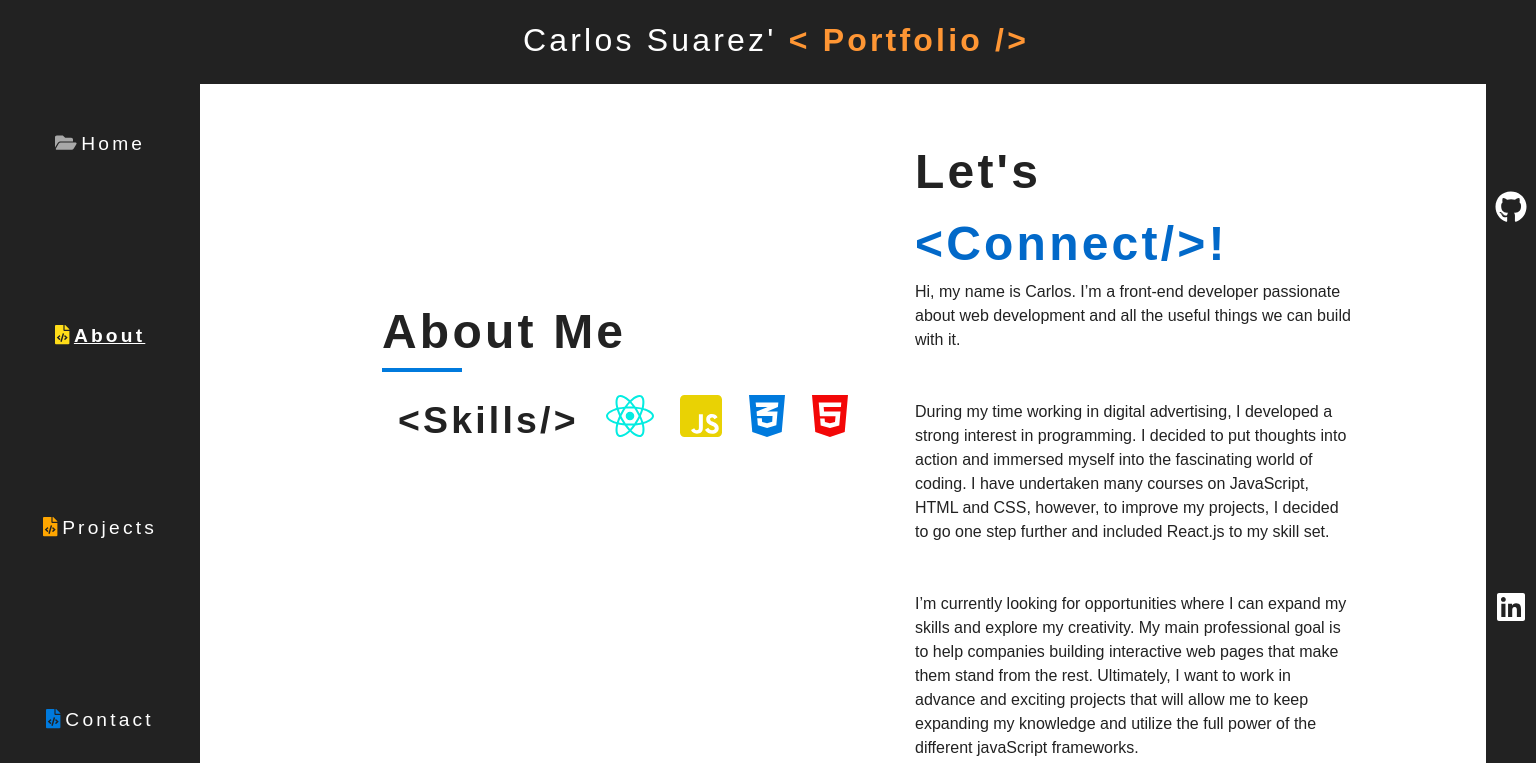
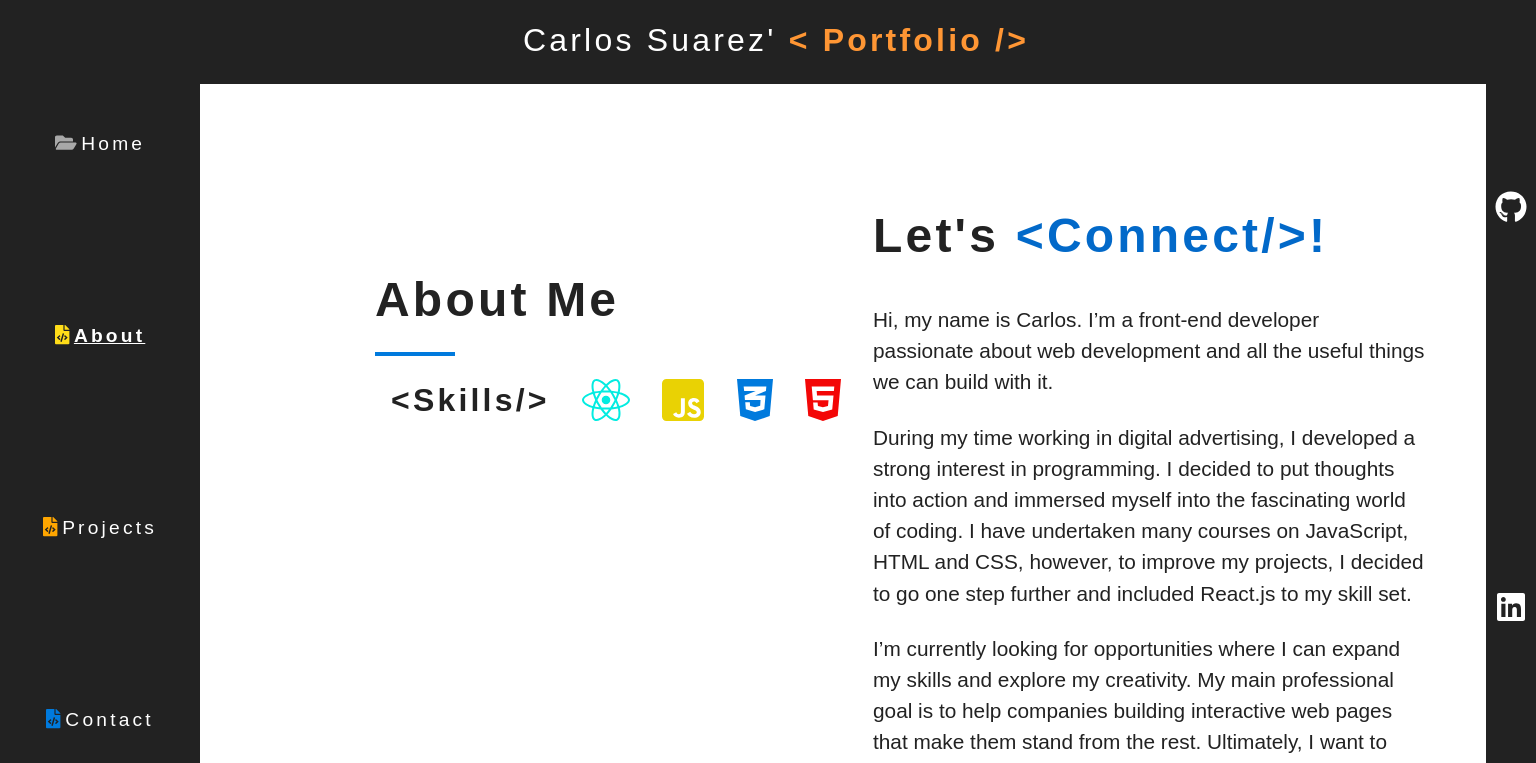
Before and after one commit to CarlosSuarezJS20/My-Portfolio-Page-React.Version, a React (Create React App) app: page /about in a window 1536 px wide. Shown: the top 763 px of the page. Built offline with nearby package versions, Linux system fonts and the light colour scheme.

Commit message:
Restyling web-app
Added new project and restyled

```diff
--- a/src/Components/MainSection/Contact/Contact.js
+++ b/src/Components/MainSection/Contact/Contact.js
@@ -1,7 +1,6 @@
 import React from 'react';
 
 import { faEnvelope, faPhone } from '@fortawesome/free-solid-svg-icons';
-import {} from '@fortawesome/free-brands-svg-icons';
 import { FontAwesomeIcon } from '@fortawesome/react-fontawesome';
 
 const Contact = () => {
--- a/src/Components/MainSection/MainSection.js
+++ b/src/Components/MainSection/MainSection.js
@@ -14,10 +14,6 @@ const MainSection = () => {
 			<Route path={'/contact'} component={Contact} />
 			<Route path={'/about'} component={About} />
 			<Route path={'/'} exact component={HeroWelcomeBanner} />
-			{/* <HeroWelcomeBanner /> */}
-			{/* <About /> */}
-			{/* <Projects /> */}
-			{/* <Contact /> */}
 		</section>
 	);
 };
--- a/src/Components/MainSection/Projects/Projects.js
+++ b/src/Components/MainSection/Projects/Projects.js
@@ -7,6 +7,7 @@ import sodasProject from '../../../images/sodasV1.png';
 import sodasProjectReact from '../../../images/sodasV2.png';
 import myPortfolio from '../../../images/myPortfolio-react.png';
 import codeWarsImg from '../../../images/kata.png';
+import dogImg from '../../../images/dogs.png';
 
 import { faWindowMaximize } from '@fortawesome/free-solid-svg-icons';
 import {
@@ -22,18 +23,18 @@ const Projects = () => {
 	const [projects] = useState([
 		{
 			id: 1,
-			projectTitle: 'World Budget App v1.0',
-			image: imageBwV1,
-			description1: `The idea behind this project was to create a very fast way for travellers to find how much things cost in their holidays destination. Users can add, delete, edit existing items and filter as they wish.`,
-			description2: `This is a single page app, powered by javaScript. I have added Node.js and use PASSPORT, BCRYPT, EFLASH libraries to make authentication more realistic. As the app uses NODE.JS, I have hosted this website in HEROKU and use EJS to interact with the elements tree. Local storage was used as this was a prototype for testing purposes. Fully RESPONSIVE`,
-			languages: [faJsSquare, faHtml5, faCss3Alt, faNodeJs],
+			projectTitle: 'Puppy Finder React',
+			image: dogImg,
+			description1: `This web-app helps users find their ideal puppy dog. they can find dogs depending on breed, temperaments and sizes. Try it out!`,
+			description2: `This is a single page app, powered by React.js. I have used React-Routing and Redux for state management. I have included additional libraries such as AXIOS, React-Slick Page is fully RESPONSIVE`,
+			languages: [faReact],
 			links: [
 				{
-					link: 'https://github.com/CarlosSuarezJS20/World-budget-node.js',
+					link: 'https://github.com/CarlosSuarezJS20/puppyLand',
 					icon: faGithub,
 				},
 				{
-					link: 'https://fierce-basin-44657.herokuapp.com/login',
+					link: 'https://puppyfinder-378cf.web.app/',
 					icon: faWindowMaximize,
 				},
 			],
@@ -59,6 +60,24 @@ const Projects = () => {
 		},
 		{
 			id: 3,
+			projectTitle: 'World Budget App v1.0',
+			image: imageBwV1,
+			description1: `The idea behind this project was to create a very fast way for travellers to find how much things cost in their holidays destination. Users can add, delete, edit existing items and filter as they wish.`,
+			description2: `This is a single page app, powered by javaScript. I have added Node.js and use PASSPORT, BCRYPT, EFLASH libraries to make authentication more realistic. As the app uses NODE.JS, I have hosted this website in HEROKU and use EJS to interact with the elements tree. Local storage was used as this was a prototype for testing purposes. Fully RESPONSIVE`,
+			languages: [faJsSquare, faHtml5, faCss3Alt, faNodeJs],
+			links: [
+				{
+					link: 'https://github.com/CarlosSuarezJS20/World-budget-node.js',
+					icon: faGithub,
+				},
+				{
+					link: 'https://fierce-basin-44657.herokuapp.com/login',
+					icon: faWindowMaximize,
+				},
+			],
+		},
+		{
+			id: 4,
 			projectTitle: 'Drag and Drop To Do List',
 			image: toDoList,
 			description1: `Simple but powerful. This app allows users to add their daily tasks, but also segment them into different priorities. They can DRAG and DROP between the different buckets and reactivate done tasks if required.`,
@@ -76,7 +95,7 @@ const Projects = () => {
 			],
 		},
 		{
-			id: 4,
+			id: 5,
 			projectTitle: 'Rainbow Sodas UK Ecommerce',
 			image: sodasProject,
 			description1: `This project allows me to see how different parts of an ecommerce work together and share information to render information and the appropriate elements. Features include: filtering, quantity adjustments, cart display.  `,
@@ -94,7 +113,7 @@ const Projects = () => {
 			],
 		},
 		{
-			id: 5,
+			id: 6,
 			projectTitle: 'React - Rainbow Sodas UK',
 			image: sodasProjectReact,
 			description1: `This project is built on React.js using REACT HOOKS. For this version, I use Context, useState() and useEffect() to manage the state elements and facilitate the flow of data through different components. Furthermore, I’m hosting this project database in FireBase and fetching the products list from the same server. I’m in the process of adding a reducer to simplify the code and specify the different state actions this requires.  `,
@@ -110,7 +129,7 @@ const Projects = () => {
 			],
 		},
 		{
-			id: 6,
+			id: 7,
 			projectTitle: 'My Portfolio Page',
 			image: myPortfolio,
 			description1: `The idea behind this project was to create a showcase of all my coding projects for the past year. I tried to keep the UI as simple as possible without any fluff. `,
@@ -125,7 +144,7 @@ const Projects = () => {
 			],
 		},
 		{
-			id: 7,
+			id: 8,
 			projectTitle: 'Code Wars - Ongoing',
 			image: codeWarsImg,
 			description1: `Helps me build my problem solving skills and allow me to practice different concepts learned in JavaScript`,
--- a/src/index.css
+++ b/src/index.css
@@ -71,7 +71,6 @@ h2 {
 .section-center {
 	width: 97vw;
 	margin: 0 auto;
-	max-width: 970px;
 }
 
 .section-title {
@@ -121,7 +120,8 @@ h2 {
 
 @media (min-width: 1100px) {
 	.section-center {
-		width: 80vw;
+		width: 90vw;
+		max-width: 1000px;
 	}
 }
 /* HEADER */
@@ -252,7 +252,6 @@ h2 {
 .content {
 	height: 85vh;
 	margin-top: 3.5rem;
-	overflow-y: scroll;
 }
 
 .content p {
@@ -309,7 +308,7 @@ h2 {
 .hero-banner {
 	position: absolute;
 	top: 40%;
-	left: 15%;
+	left: 12%;
 	max-width: 300px;
 }
 
@@ -496,6 +495,7 @@ h2 {
 
 .about-title p {
 	max-width: 600px;
+	font-size: 0.8rem;
 }
 
 .btn-about {
@@ -504,15 +504,25 @@ h2 {
 
 @media (min-width: 768px) {
 	.about {
-		margin-left: 3rem;
+		margin: 1rem 0;
+	}
+
+	.title {
+		padding-bottom: 3rem;
 	}
 
 	.about-center {
 		display: grid;
-		grid-template-columns: 1fr 1fr;
+		grid-template-columns: 1fr;
 		margin-top: 3rem;
 	}
+
+	.about-title p {
+		max-width: 600px;
+		font-size: 1rem;
+	}
 }
+
 @media (min-width: 992px) {
 	.content {
 		margin-top: 0rem;
@@ -560,11 +570,85 @@ h2 {
 	}
 }
 
+@media (min-width: 1100px) {
+	.about-center {
+		display: grid;
+		padding: 2rem;
+		grid-template-columns: 1fr 1fr;
+		margin-top: 3rem;
+	}
+
+	.title {
+		margin-top: 6rem;
+	}
+
+	.title h2 {
+		font-size: 2rem;
+		margin-bottom: 1rem;
+	}
+
+	.title h3 {
+		font-size: 1rem;
+	}
+
+	.about-title {
+		margin-top: 2rem;
+		font-size: 1rem;
+	}
+
+	.about-title h2 {
+		margin-bottom: 1rem;
+	}
+
+	.about-title p {
+		font-size: 0.8rem;
+	}
+}
+
+@media (min-width: 1300px) {
+	.about-center {
+		display: grid;
+		padding: 2rem;
+		grid-template-columns: 450px 600px;
+		margin-top: 3rem;
+	}
+
+	.title {
+		margin-top: 6rem;
+	}
+
+	.title h2 {
+		font-size: 3rem;
+		margin-bottom: 1rem;
+	}
+
+	.title h3 {
+		font-size: 2rem;
+	}
+
+	.about-title {
+		margin-top: 2rem;
+		font-size: 1rem;
+	}
+
+	.about-title h2 {
+		font-size: 3rem;
+		margin-bottom: 2rem;
+	}
+
+	.about-title p {
+		font-size: 1.3rem;
+	}
+}
+
 /* PROJECTS SECTION  */
 
 .section-projects {
+	height: 100%;
 	background: black;
 	color: var(--mainWhite);
+	overflow-y: scroll;
+	scrollbar-face-color: black;
 }
 .projects-title {
 	color: rgb(201, 181, 2);
@@ -697,12 +781,12 @@ Contact
 }
 
 .contact-container {
-	margin-top: 4rem;
+	margin-top: 1rem;
 }
 
 .contact-form,
 .contact-info {
-	margin: 1rem 0;
+	margin: 0;
 }
 
 .contact-item {
@@ -728,7 +812,7 @@ Contact
 	background: var(--mainWhite);
 	border-radius: var(--radius);
 	border: 1px solid rgb(2, 105, 201);
-	padding: 2rem;
+	padding: 1rem;
 	text-align: center;
 	box-shadow: 0 5px 15px rgba(0, 0, 0, 0.1);
 	transition: var(--transition);
@@ -795,8 +879,42 @@ Contact
 
 	.contact-container {
 		display: grid;
-		grid-template-columns: repeat(2, 1fr);
-		margin-top: 10rem;
+		grid-template-columns: 1fr;
+		margin-top: 2rem;
+	}
+}
+
+@media (min-width: 1090px) {
+	.contact {
+		height: 90vh;
+	}
+
+	.contact-info,
+	.contact.form {
+		margin: 0 auto;
+	}
+
+	.contact-container {
+		display: grid;
+		grid-template-columns: 500px 400px;
+		margin-top: 6rem;
+	}
+}
+
+@media (min-width: 1390px) {
+	.contact {
+		height: 90vh;
+	}
+
+	.contact-info,
+	.contact.form {
+		margin: 0 auto;
+	}
+
+	.contact-container {
+		display: grid;
+		grid-template-columns: 500px 400px;
+		margin-top: 15rem;
 	}
 }
 
@@ -840,7 +958,6 @@ Contact
 	}
 	.content {
 		margin-top: 3.5rem;
-
 		grid-column: col-1-end/col-2-end;
 		grid-row: row-1-end/row-2-end;
 	}
```
Also changed, not shown: firebase.json, src/images/dogs.png (added), 1 other file (tests, documents, lock files or other folders).
